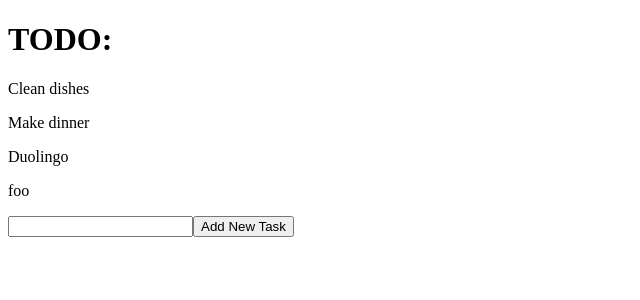
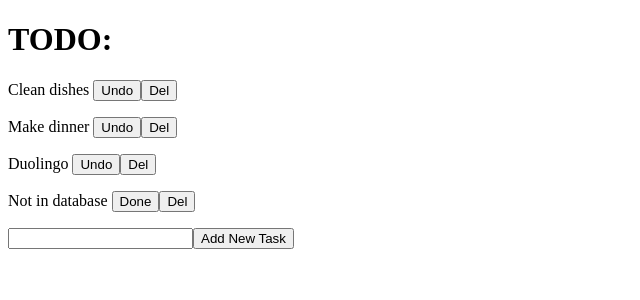
Before and after one commit to Lebussy/to-do-react, a React (Vite) app: page / in a window 1280 px wide. Shown: the top 300 px of the page, without its empty margins (0-640 px from the left). Built offline with nearby package versions, Linux system fonts and the light colour scheme; data requests are answered from the project's data file.

Commit message:
Delete and toggle-done buttons working

```diff
--- a/db.json
+++ b/db.json
@@ -3,27 +3,17 @@
     {
       "id": "1",
       "task": "Clean dishes",
-      "done": false
+      "done": true
     },
     {
       "id": "2",
       "task": "Make dinner",
-      "done": false
+      "done": true
     },
     {
       "id": "3",
       "task": "Duolingo",
-      "done": false
-    },
-    {
-      "id": "e3ab",
-      "task": "",
-      "done": false
-    },
-    {
-      "id": "f138",
-      "task": "foo",
-      "done": false
+      "done": true
     }
   ]
 }
--- a/src/App.jsx
+++ b/src/App.jsx
@@ -2,6 +2,8 @@ import { useState, useEffect } from "react"
 import TasksDisplay from "./components/TasksDisplay"
 import tasksService from "./services/tasks"
 import TaskField from "./components/TaskField"
+import tasks from "./services/tasks"
+
 
 
 const App = () => {
@@ -18,26 +20,50 @@ const App = () => {
   // Effect for fetching the tasks data from the json server
   useEffect(() => {
     tasksService.getAll().then(data => setTasksData(data)).catch(err => setTasksData(null))
-  })
+  }, [])
 
   // Method for adding a new task to the database
   const addTask = (event) => {
     event.preventDefault()
-    console.log("addNewTask called")
     const newTaskObj = {
       task: newTaskInput,
       done: false
     }
     tasksService.create(newTaskObj).then(addedTask => {
-      console.log("Response task from server: ", addedTask)
       setTasksData(tasksData.concat(addedTask))
+    })
+    setNewTaskInput("")
+  }
+
+  // Error alert callback for manipulating non-existant data from database
+  const notFoundDataError = (err) => {
+    alert("Looks like that task is no longer in the database!")
+  }
+
+  // Method for deleting a task from the database
+  const deleteTask = (taskId) => {
+    tasksService.deleteTask(taskId).catch(notFoundDataError)
+    // Filters out the deleted task from the tasks state
+    setTasksData(tasksData.filter(task => task.id !== taskId))
+  }
+
+  const toggleDone = (taskId) => {
+    const taskToUpdate = tasksData.find(task => task.id === taskId)
+    const updatedTaskObject = {...taskToUpdate, "done": !taskToUpdate.done}
+    tasksService.updateTask(updatedTaskObject).then(updated => {
+      setTasksData(tasksData.map(task => task.id !== taskId
+        ? task
+        : updated
+      ))
     })
   }
 
   return (
     <>
     <h1>TODO:</h1>
-      <TasksDisplay tasks={tasksData}/>
+      <TasksDisplay tasks={tasksData}
+        deleteTask={deleteTask}
+        toggleDone={toggleDone}/>
       <TaskField
         addTask={addTask}
         newTaskInput={newTaskInput}
--- a/src/components/Task.jsx
+++ b/src/components/Task.jsx
@@ -1,8 +1,10 @@
-const Task = (props) => {
-    const {task: {task}} = props
+const Task = ({task:{task, id, done}, deleteTask, toggleDone}) => {
     return (
         <div>
-            <p>{task}</p>
+            <p>{task + " "}
+                <button onClick={() => toggleDone(id)}>{done ? "Undo" : "Done"}</button>
+                <button onClick={() => deleteTask(id)}>Del</button>
+            </p>
         </div>
     )
 }
--- a/src/components/TaskField.jsx
+++ b/src/components/TaskField.jsx
@@ -1,4 +1,4 @@
-const TaskField = ({addTask, handleTaskInputChange, newTaskInput}) => {
+const TaskField = ({addTask, handleTaskInputChange, newTaskInput, toggleDone}) => {
     return (
         <form onSubmit={addTask}>
             <input value={newTaskInput} onChange={handleTaskInputChange}/>
--- a/src/components/TasksDisplay.jsx
+++ b/src/components/TasksDisplay.jsx
@@ -1,9 +1,13 @@
 import Task from './Task'
-const TasksDisplay = ({tasks}) => {
+const TasksDisplay = ({tasks, deleteTask, toggleDone}) => {
     if (tasks){
         return (
             <>
-             {tasks.map(task => <Task key={task.id} task={task}/>)}
+             {tasks.map(task => <Task
+                key={task.id}
+                task={task}
+                deleteTask={deleteTask}
+                toggleDone={toggleDone}/>)}
             </>
         )
     }
--- a/src/services/tasks.js
+++ b/src/services/tasks.js
@@ -4,7 +4,12 @@ const restUrl = "http://localhost:3001/tasks"
 
 const getAll = () => {
     const getTasksRequest = axios.get(restUrl)
-    return getTasksRequest.then(response => response.data);
+    const errTask = {
+        id: "1000",
+        task: "Not in database",
+        done: false
+    }
+    return getTasksRequest.then(response => response.data.concat(errTask));
 }
 
 const create = (task) => {
@@ -12,4 +17,14 @@ const create = (task) => {
     return createPostRequest.then(response => response.data)
 }
 
-export default {getAll, create}
+const deleteTask = (id) => {
+    const deleteRequest = axios.delete(`${restUrl}/${id}`)
+    return deleteRequest.then(response => response.data)
+}
+
+const updateTask = (newTaskObj) => {
+    const updateTaskRequest = axios.put(`${restUrl}/${newTaskObj.id}`, newTaskObj)
+    return updateTaskRequest.then(response => response.data)
+}
+
+export default {getAll, create, deleteTask, updateTask}
```
